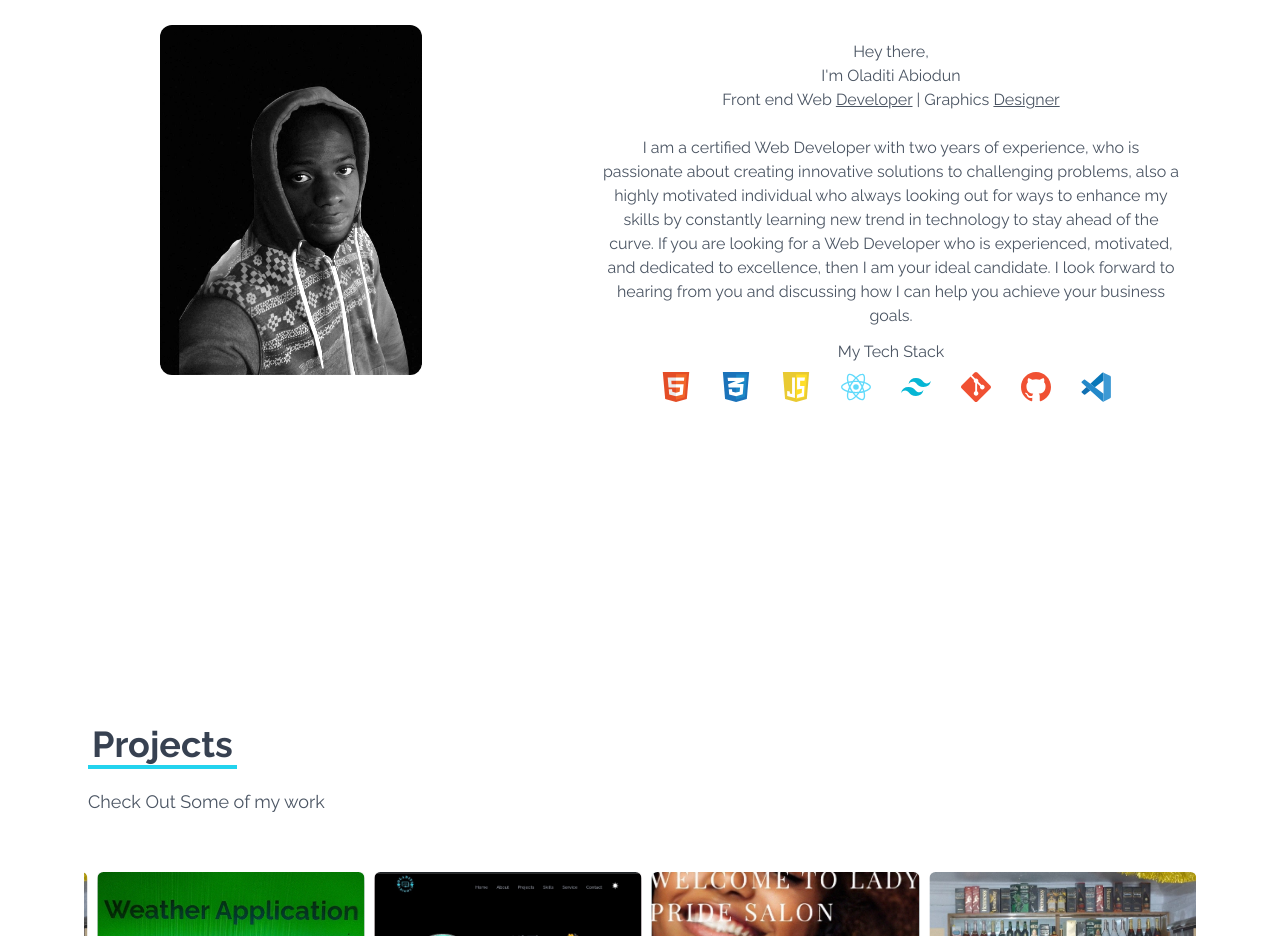
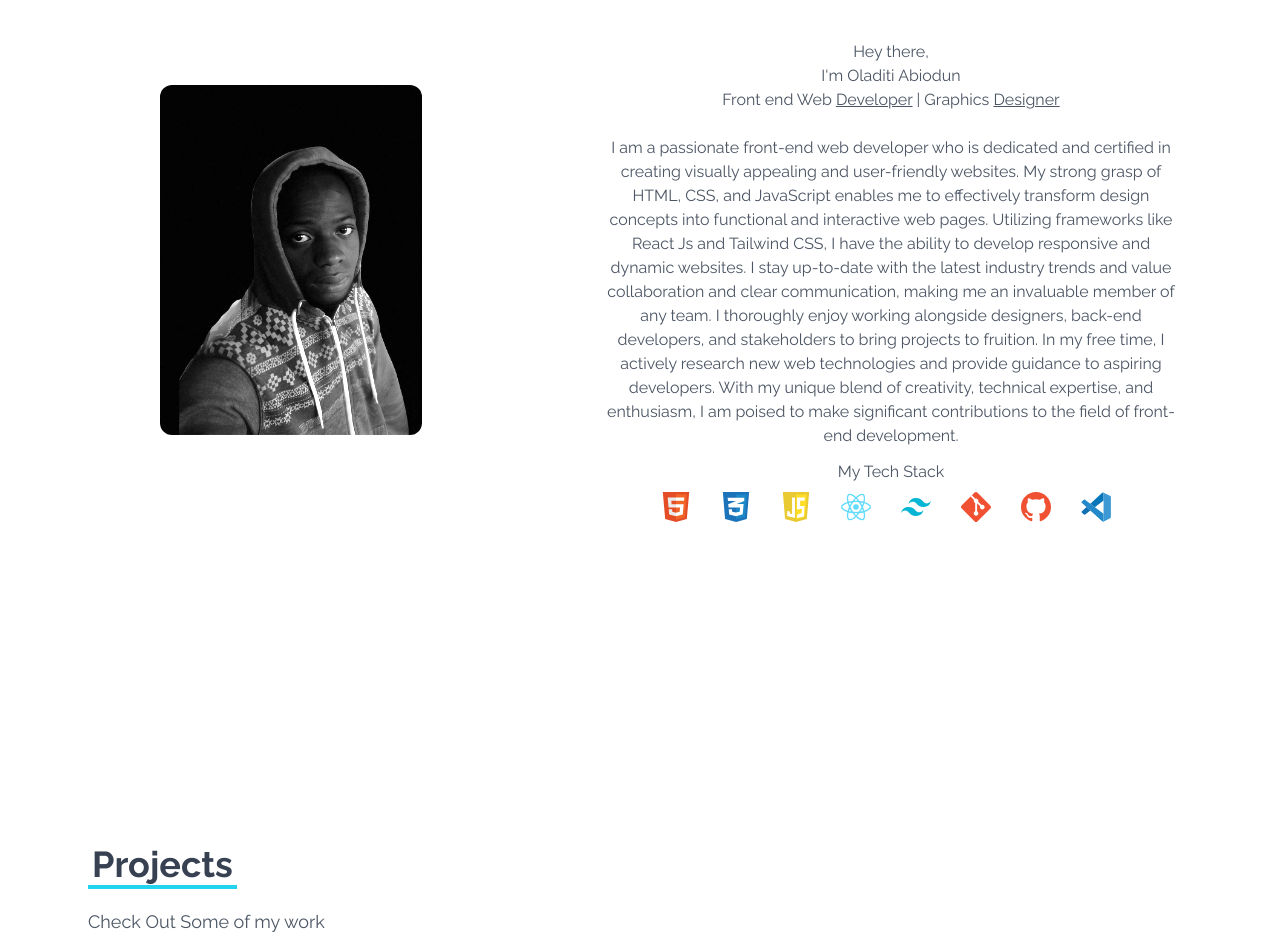
Before and after one commit to oladiti/myPortfolio, a React (Vite) app: page / in a window 1280 px wide. Shown: the part 960-1896 px from the top of the page. Built offline with nearby package versions, Linux system fonts and the light colour scheme.

Commit message:
updating about me

```diff
--- a/src/components/About.jsx
+++ b/src/components/About.jsx
@@ -26,12 +26,14 @@ class About extends Component {
                             </div>
                             <br></br>
                             <p className='max-xs:px-4 lg:px-5'>
-                                I am a certified Web Developer with two years of experience,
-                                who is  passionate about creating innovative solutions to challenging problems,
-                                also a highly motivated individual who always looking out for ways to enhance my skills
-                                by constantly learning new trend in technology to stay ahead of the curve.
-                                If you are looking for a Web Developer who is experienced, motivated, and dedicated to excellence,
-                                then I am your ideal candidate. I look forward to hearing from you and discussing how I can help you achieve your business goals.
+                                I am a passionate front-end web developer who is dedicated and certified in creating visually appealing and user-friendly websites.
+                                My strong grasp of HTML, CSS, and JavaScript enables me to effectively transform design concepts into functional and interactive web pages.
+                                Utilizing frameworks like React Js and Tailwind CSS, I have the ability to develop responsive and dynamic websites.
+                                I stay up-to-date with the latest industry trends and value collaboration and clear communication, making me an invaluable member of any team.
+                                I thoroughly enjoy working alongside designers, back-end developers, and stakeholders to bring projects to fruition.
+                                In my free time, I actively research new web technologies and provide guidance to aspiring developers.
+                                With my unique blend of creativity, technical expertise, and enthusiasm,
+                                I am poised to make significant contributions to the field of front-end development.
                             </p>
                             <div className='mt-3 dark:text-gray-400 text-gray-600 '>  My Tech Stack
                                 <ul className=' flex gap-5 z-40 flex-wrap pt-2 max-xs:mb-28 justify-center items-center  max-xs:px-2 '>
```
